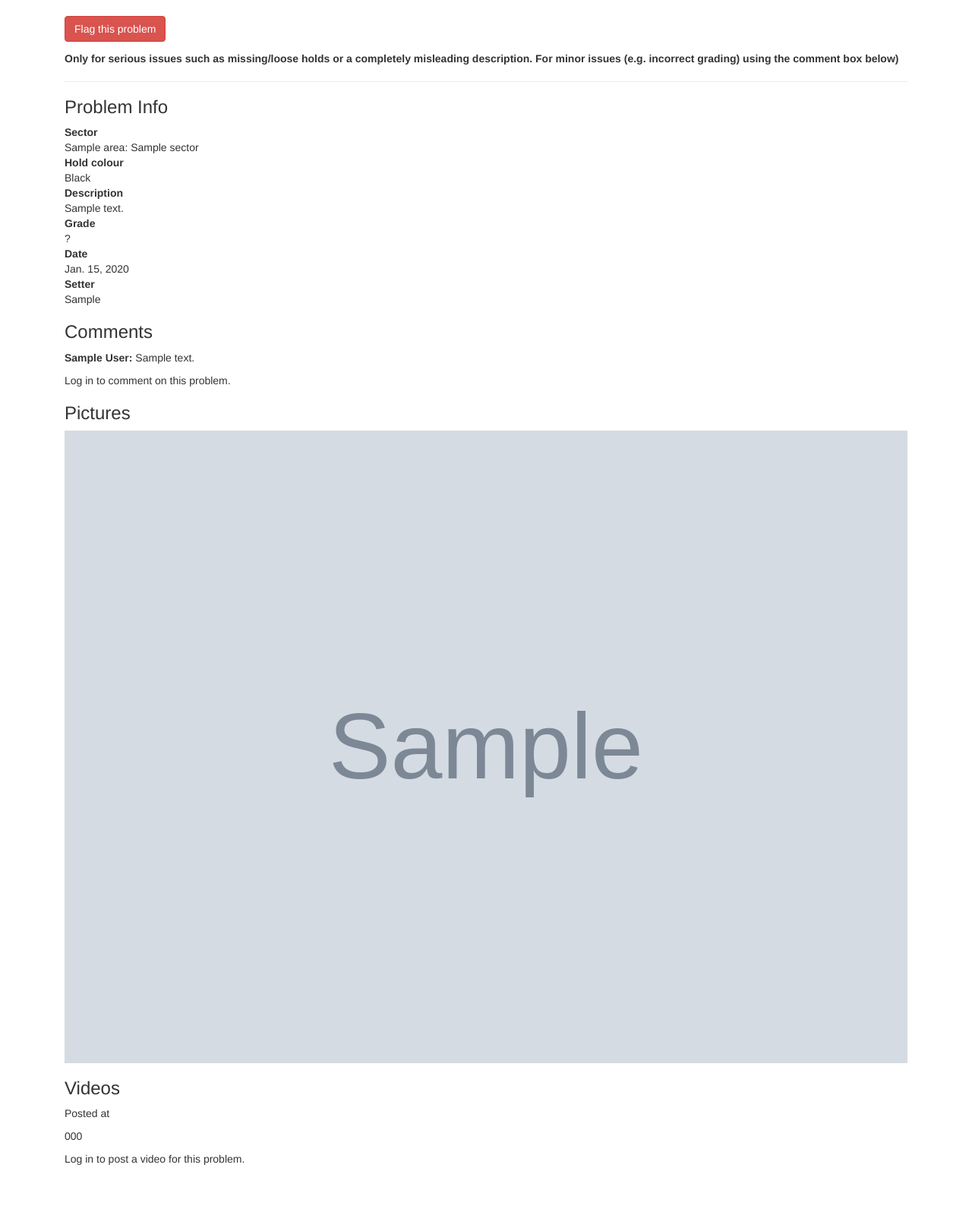
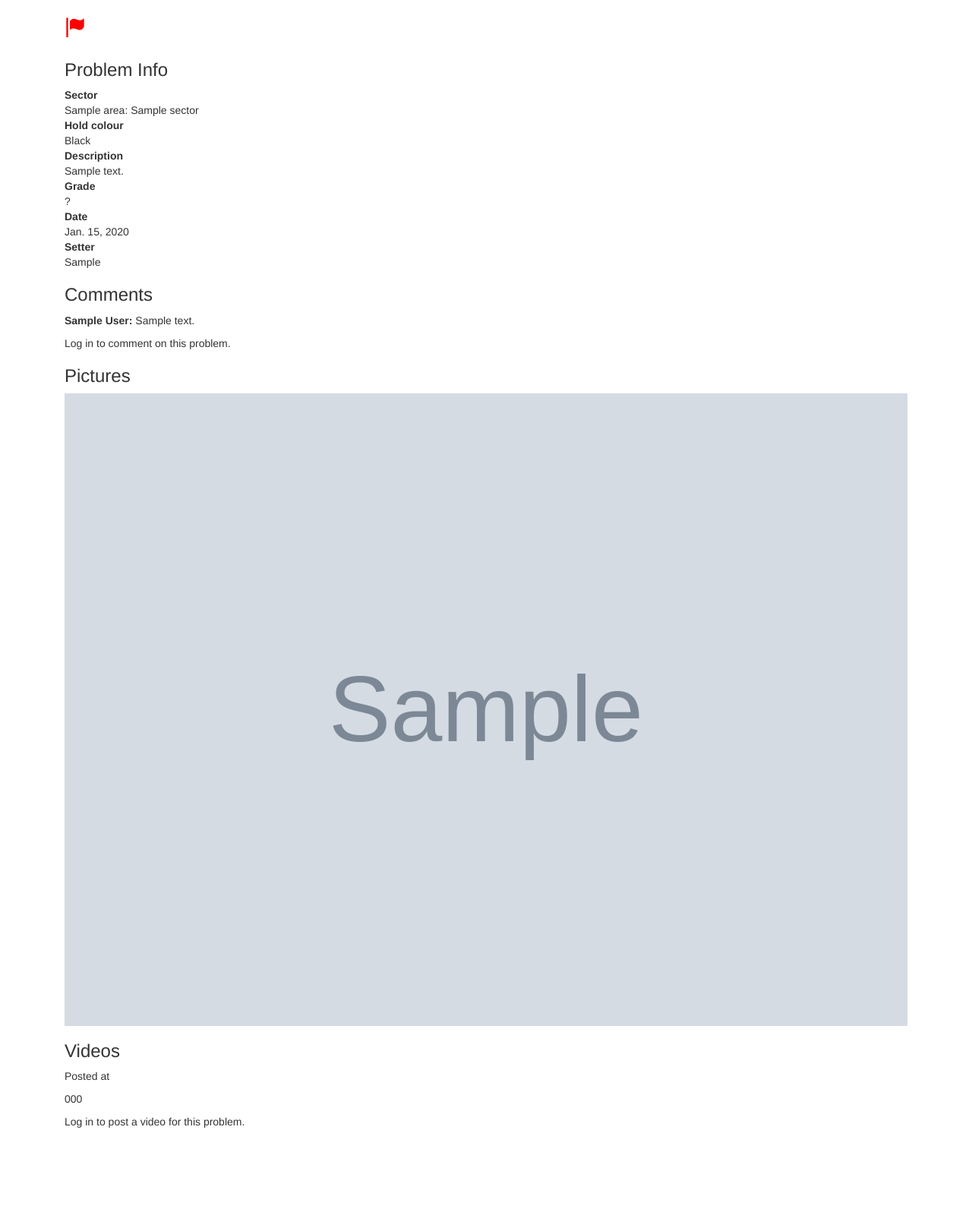
Before and after one commit to jalibras/coop, a Django app: page /guide/problem/1 in a window 1280 px wide. Shown: the part 51-1647 px from the top of the page at 76% size. After the commit the page ends 1536 px from the top, so only its background shows below. Run offline with Django 3.2, Linux system fonts and the light colour scheme; tables that the repository leaves empty hold one stand-in row (values such as "Sample post"); grey boxes marked "Sample" are stand-in pictures; some libraries are stand-ins or nearby versions.

Commit message:
action buttons on problem page

```diff
--- a/coop/guide/templates/guide/problem.html
+++ b/coop/guide/templates/guide/problem.html
@@ -4,23 +4,15 @@
 
 {% block main %}
 
+
+<div class="problem-actions">
+    {% if request.user.member %} {% if request.user.member.id == problem.owner.id or problem.owner.id == 117  %}
+    <a href = "{% url 'guide:update' problem.id %}" class = "problem-update-link" data-toggle="tooltip" data-placement="bottom" title="Edit this problem"><span class="glyphicon glyphicon-edit"></span></a>
+    {% endif %}{% endif %}
+    <a href = "{% url 'guide:problem_flag' problem.id %}" class = "problem-flag-link" data-toggle="tooltip" data-placement="bottom" title="Flag an issue with this problem"><span class="glyphicon glyphicon-flag"></span></a>
+</div>
 <p>
-<a href = "{% url 'guide:problem_flag' problem.id %}" class = "btn btn-danger">Flag this problem</a>
-<p>
-<strong>Only for serious issues such as missing/loose holds or a completely misleading  description. For minor issues (e.g.
-    incorrect grading) using the comment box below)</strong>
-<p>
-<hr>
-{% if request.user.member %}
 
-{% if request.user.member.id == problem.owner.id or problem.owner.id == 117  %}
-
-    <a href="{% url "guide:update" problem.id %}" class="btn btn-primary" role="button">Edit this problem</a>
-    <p>
-
-{% endif %}
-
-{% endif %}
 
 
 {% if request.user.member %}
@@ -167,4 +159,5 @@ No videos have been posted for this problem
 
 
 
+
 {% endblock %}
--- a/coop/static/css/coop-guide.css
+++ b/coop/static/css/coop-guide.css
@@ -43,6 +43,14 @@
     vertical-align:20%;
 }
 
+/* styles for problem detail page */
+.problem-actions {
+    font-size:200%;
+}
+
+.problem-flag-link {
+    color:#ff0000;
+}
 
 
 /* images */
--- /dev/null
+++ b/coop/static/js/coop.js
@@ -0,0 +1,4 @@
+
+$(document).ready(function(){
+    $('[data-toggle="tooltip"]').tooltip();
+});
--- a/coop/templates/base.html
+++ b/coop/templates/base.html
@@ -98,6 +98,7 @@
     <script src="https://ajax.googleapis.com/ajax/libs/jquery/1.12.4/jquery.min.js"></script>
     <script>window.jQuery || document.write('<script src="../../assets/js/vendor/jquery.min.js"><\/script>')</script>
     <script src="{% static "bootstrap/js/bootstrap.min.js"%}"></script>
+    <script src="{% static "js/coop.js"%}"></script>
     <!-- IE10 viewport hack for Surface/desktop Windows 8 bug -->
     <script src="../../assets/js/ie10-viewport-bug-workaround.js"></script>
   </body>
```
Also changed, not shown: coop/guide/templates/guide/problem_flag.html (+4 -4 lines), coop/static/js/imageMapResizer.min.js (added, +8 -0 lines).
